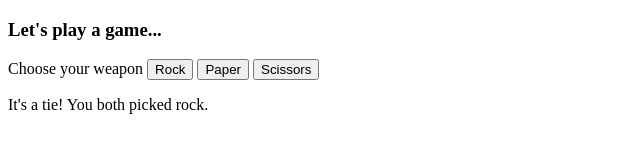
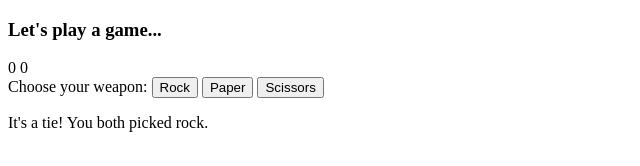
Before and after one commit to ndudefaces/rock-paper-scissors, a plain HTML site: page index.html in a window 1280 px wide. Both pictures are taken after a click on the button "Rock". Shown: the whole page, without its empty margins (0-640 px from the left). Drawn offline with Linux system fonts and the light colour scheme.

Commit message:
Add scoreboard

```diff
--- a/index.html
+++ b/index.html
@@ -8,7 +8,11 @@
 </head>
 <body>
     <h3>Let's play a game...</h3>
-    <div class="container">Choose your weapon
+    <div class="running-score">
+        <span class="player-score">Player Score: </span>
+        <span class="computer-score">Computer Score: </span>
+    </div>
+    <div class="container">Choose your weapon:
         <button class="rock">Rock</button>
         <button class="paper">Paper</button>
         <button class="scissors">Scissors</button>
@@ -19,6 +23,8 @@
         const paperButton = document.querySelector('.paper');
         const scissorsButton = document.querySelector('.scissors');
         const outcomeDiv = document.querySelector('.outcome');
+        const playerScoreSpan = document.querySelector('.player-score');
+        const computerScoreSpan = document.querySelector('.computer-score');
         let playerScore = 0;
         let computerScore = 0;
 
@@ -53,10 +59,16 @@
         }
     }
 
+    const updateScores = (playerScore, computerScore) => {
+        playerScoreSpan.innerText = `${playerScore}`;
+        computerScoreSpan.innerText = `${computerScore}`;
+    }
+
     rockButton.addEventListener('click', () => {
             const computerSelection = getComputerChoice();
             const playerSelection = 'rock';
             playRound(playerSelection, computerSelection);
+            updateScores(playerScore, computerScore);
             checkForWinner(playerScore, computerScore);
         })
 
@@ -64,6 +76,7 @@
             const computerSelection = getComputerChoice();
             const playerSelection = 'paper';
             playRound(playerSelection, computerSelection);
+            updateScores(playerScore, computerScore);
             checkForWinner(playerScore, computerScore);
         })
 
@@ -71,6 +84,7 @@
             const computerSelection = getComputerChoice();
             const playerSelection = 'scissors';
             playRound(playerSelection, computerSelection);
+            updateScores(playerScore, computerScore);
             checkForWinner(playerScore, computerScore);
         })
 
```
